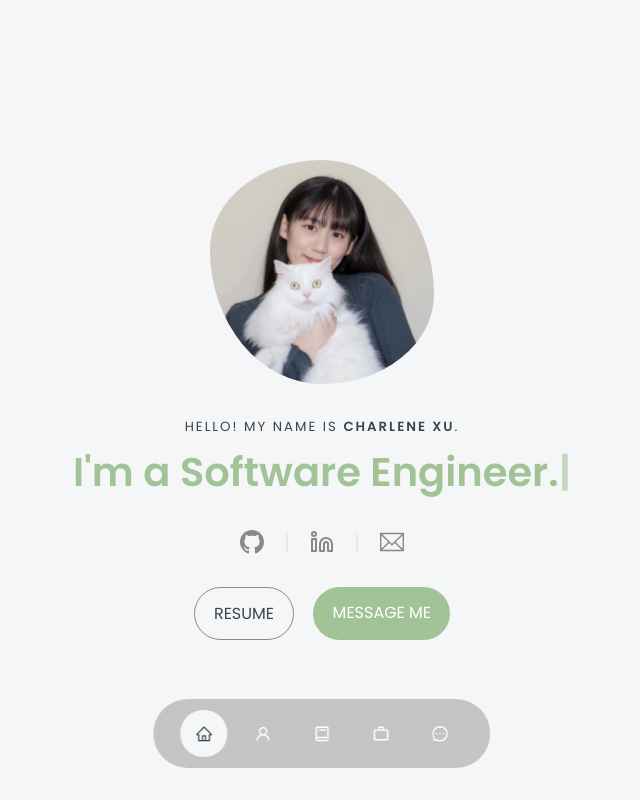
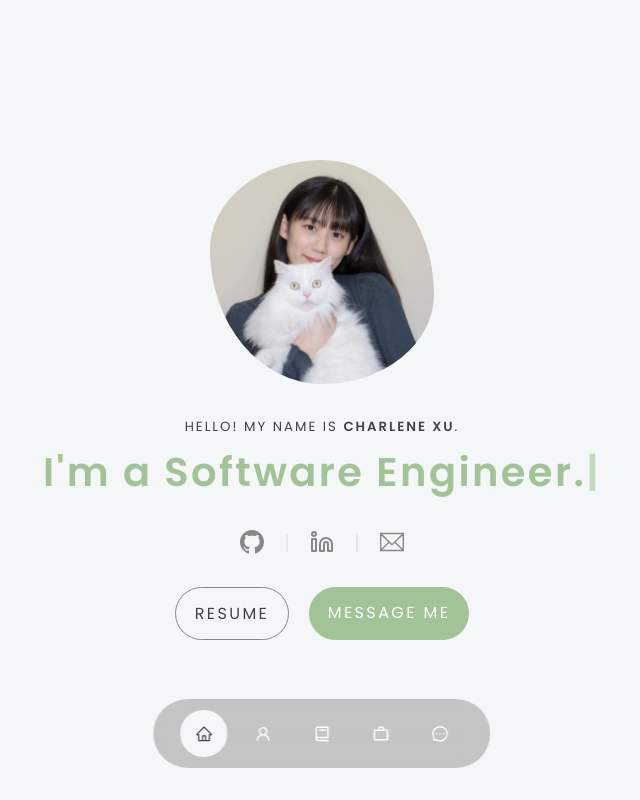
Before and after one commit to charlenexu20/portfolio, a React (Create React App) app: page / in a window 1280 px wide. Shown: the top 800 px of the page, without its empty margins (318-958 px from the left). Built offline with nearby package versions, Linux system fonts and the light colour scheme.

Commit message:
Adjust letter spacing for title and button elements

```diff
--- a/src/index.css
+++ b/src/index.css
@@ -56,6 +56,7 @@ h3,
 h4,
 h5 {
   font-weight: 500;
+  letter-spacing: 0.15rem;
 }
 
 h1 {
@@ -95,6 +96,7 @@ a:hover {
   cursor: pointer;
   border: 1px solid var(--color-primary-variant);
   transition: var(--transition);
+  letter-spacing: 0.15rem;
 }
 
 .btn:hover {
@@ -109,6 +111,7 @@ a:hover {
   background: var(--color-secondary);
   color: var(--color-white);
   border: transparent;
+  letter-spacing: 0.15rem;
 }
 
 .btn-primary:hover {
```
